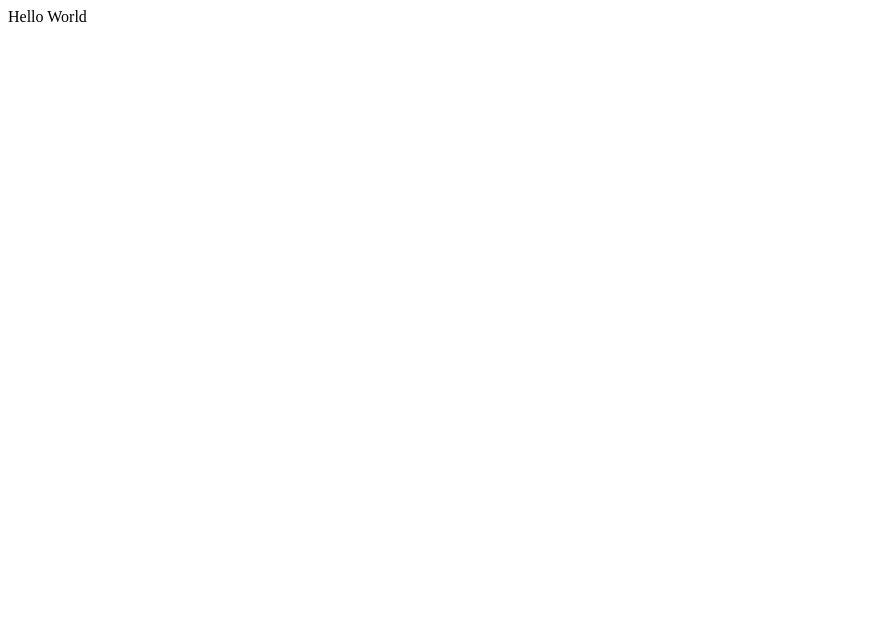
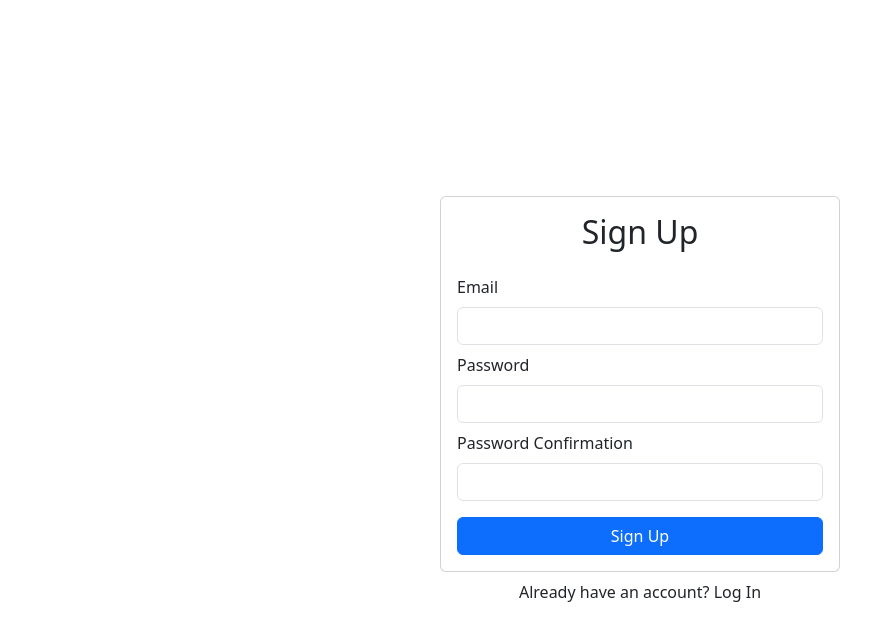
Before and after one commit to Schlumen/cloud-storage, a React (Create React App) app: page / in a window 1280 px wide. Shown: the top 640 px of the page, without its empty margins (0-895 px from the left). Built offline with nearby package versions, Linux system fonts and the light colour scheme.

Commit message:
create signup component

```diff
--- a/src/components/App.js
+++ b/src/components/App.js
@@ -1,5 +1,15 @@
+import Signup from "./Signup";
+import { Container } from "react-bootstrap";
+
 function App() {
-    return "Hello World";
+    return (
+        <Container className="d-flex align-items-center justify-content-center" style={{ minHeight: "100vh" }}>
+            <div className="w-100" style={{ maxWidth: "400px" }}>
+                <Signup />
+            </div>
+        </Container>
+
+    );
 }
 
 export default App;
--- /dev/null
+++ b/src/components/Signup.js
@@ -0,0 +1,36 @@
+import React, { useRef } from "react"
+import { Card, Button, Form } from 'react-bootstrap'
+
+export default function Signup() {
+    const emailRef = useRef();
+    const passwordRef = useRef();
+    const passwordConfirmRef = useRef();
+
+    return (
+        <>
+            <Card>
+                <Card.Body>
+                    <h2 className='text-center mb-4'>Sign Up</h2>
+                    <Form>
+                        <Form.Group id="email">
+                            <Form.Label>Email</Form.Label>
+                            <Form.Control type='email' ref={emailRef} required />
+                        </Form.Group>
+                        <Form.Group id="password" className="mt-2">
+                            <Form.Label>Password</Form.Label>
+                            <Form.Control type='password' ref={passwordRef} required />
+                        </Form.Group>
+                        <Form.Group id="password-confirm" className="mt-2">
+                            <Form.Label>Password Confirmation</Form.Label>
+                            <Form.Control type='password' ref={passwordConfirmRef} required />
+                        </Form.Group>
+                        <Button type='submit' className='w-100 mt-3'>Sign Up</Button>
+                    </Form>
+                </Card.Body>
+            </Card>
+            <div className='w-100 text-center mt-2'>
+                Already have an account? Log In
+            </div>
+        </>
+    )
+}
--- a/src/index.js
+++ b/src/index.js
@@ -1,6 +1,7 @@
 import React from 'react';
 import ReactDOM from 'react-dom/client';
 import App from './components/App';
+import 'bootstrap/dist/css/bootstrap.min.css'
 
 const root = ReactDOM.createRoot(document.getElementById('root'));
 root.render(
```
